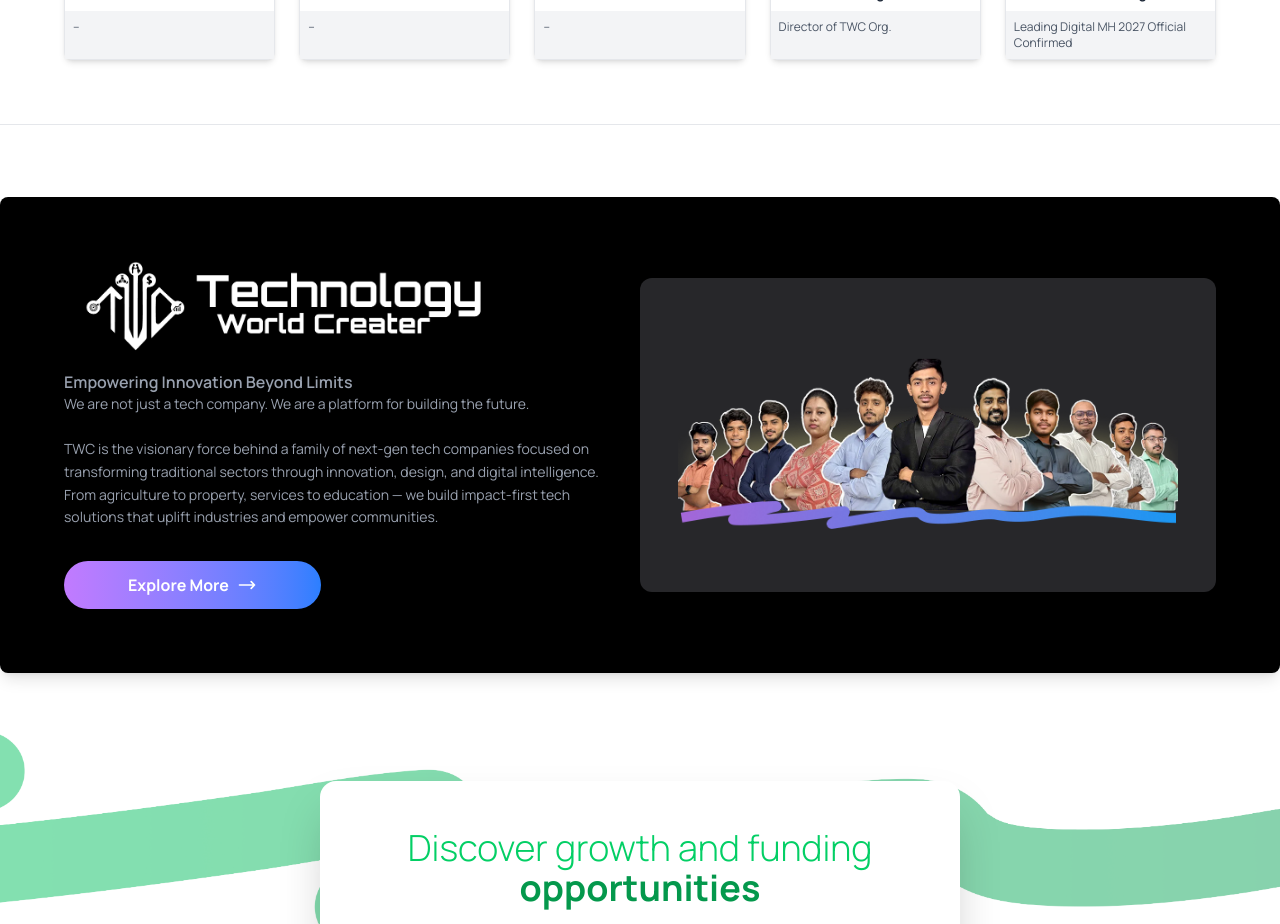
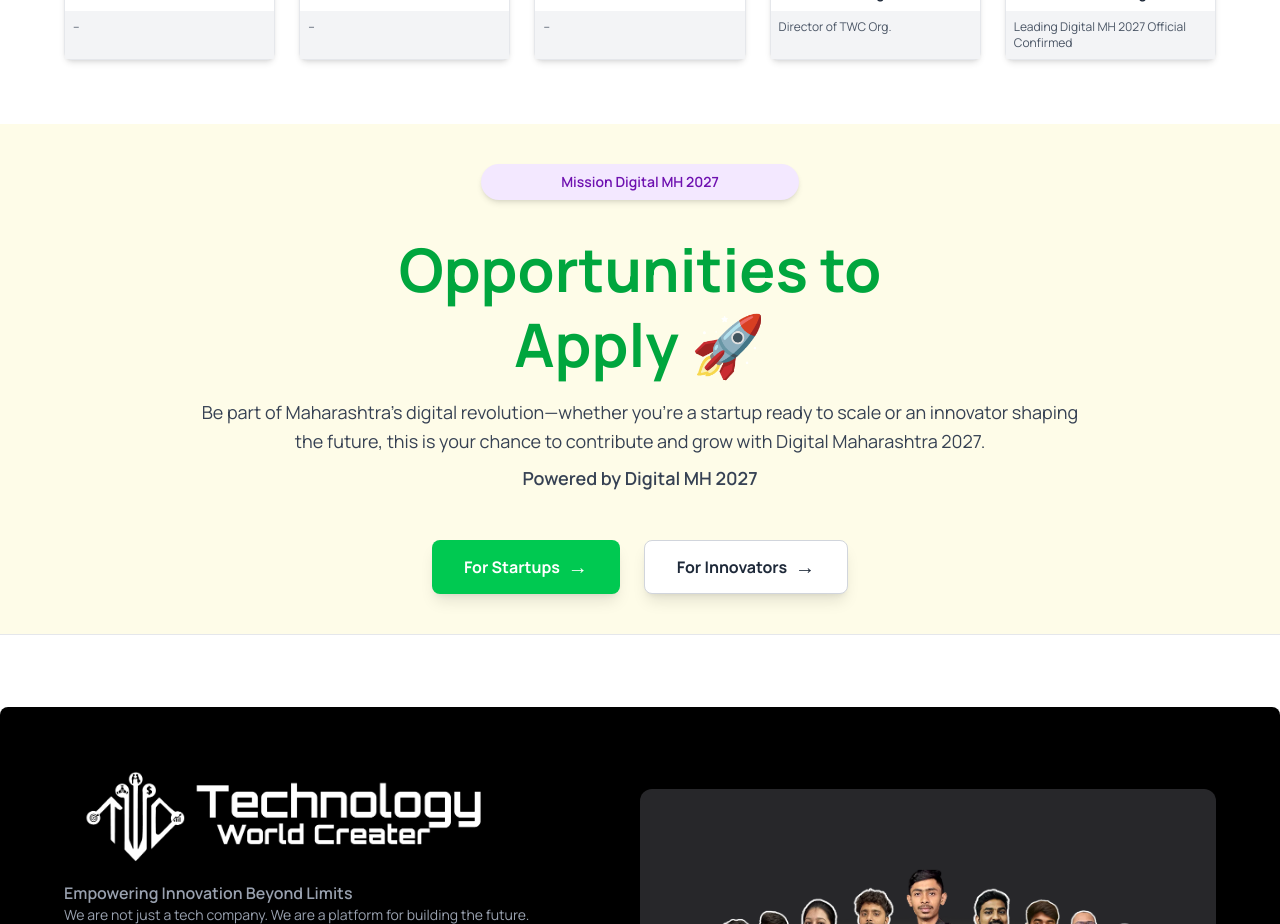
Before and after one commit to Technology-World-Creater/digital-mh-2027, a Next.js app: page / in a window 1280 px wide. Shown: the part 5780-6704 px from the top of the page. Built offline with nearby package versions, Linux system fonts and the light colour scheme.

Commit message:
feat(home): add opportunities to apply section
Introduce new component for showcasing digital opportunities in Maharashtra with call-to-action buttons for startups and innovators

```diff
--- /dev/null
+++ b/src/app/(Home)/components/HomeOpportunitiesToApply.tsx
@@ -0,0 +1,40 @@
+import React from "react";
+
+const HomeOpportunitiesToApply = () => {
+  return (
+    <div className="flex flex-col items-center justify-center bg-yellow-50 py-10 px-4">
+      <div className="bg-purple-100 text-purple-800 px-6 md:px-20 py-2 rounded-full text-sm font-semibold mb-8 shadow-md">
+        Mission Digital MH 2027
+      </div>
+      <h1 className="text-green-600 text-4xl md:text-6xl font-bold text-center leading-tight mb-4">
+        Opportunities to
+        <br />
+        Apply{" "}
+        <span role="img" aria-label="rocket">
+          🚀
+        </span>
+      </h1>
+      <p className="text-gray-700 text-center max-w-4xl mb-2 text-base md:text-lg leading-relaxed">
+        Be part of Maharashtra&apos;s digital revolution&mdash;whether
+        you&apos;re a startup ready to scale or an innovator shaping the future,
+        this is your chance to contribute and grow with Digital Maharashtra
+        2027.
+      </p>
+      <p className="text-gray-700 font-semibold text-base md:text-lg mb-12">
+        Powered by Digital MH 2027
+      </p>
+      <div className="flex flex-col md:flex-row space-y-4 md:space-y-0 md:space-x-6">
+        <button className="bg-green-500 hover:bg-green-600 text-white font-bold py-3 px-8 rounded-lg shadow-lg flex items-center justify-center space-x-2 transition duration-300 ease-in-out transform hover:scale-105">
+          <span>For Startups</span>
+          <span className="text-xl">→</span>
+        </button>
+        <button className="bg-white hover:bg-gray-100 text-gray-800 font-bold py-3 px-8 rounded-lg shadow-lg border border-gray-300 flex items-center justify-center space-x-2 transition duration-300 ease-in-out transform hover:scale-105">
+          <span>For Innovators</span>
+          <span className="text-xl">→</span>
+        </button>
+      </div>
+    </div>
+  );
+};
+
+export default HomeOpportunitiesToApply;
--- a/src/app/(Home)/page.tsx
+++ b/src/app/(Home)/page.tsx
@@ -4,6 +4,7 @@
 import HomeKeyInitiatives from "./components/HomeKeyInitiatives";
 import HomeMegaProjects from "./components/HomeMegaProjects";
 import HomeGovernmentAndLeadership from "./components/HomeGovernmentAndLeadership";
+import HomeOpportunitiesToApply from "./components/HomeOpportunitiesToApply";
 
 export default function Home() {
   return (
@@ -14,6 +15,7 @@
       <HomeKeyInitiatives />
       <HomeMegaProjects />
       <HomeGovernmentAndLeadership />
+      <HomeOpportunitiesToApply />
     </main>
   );
 }
```
